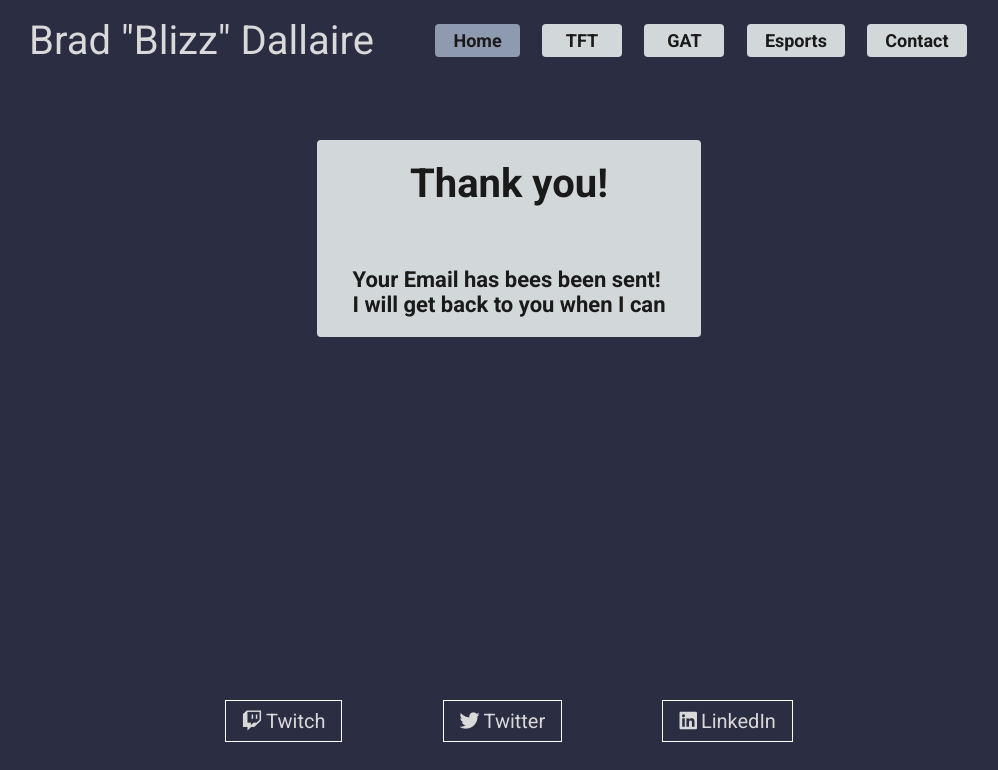
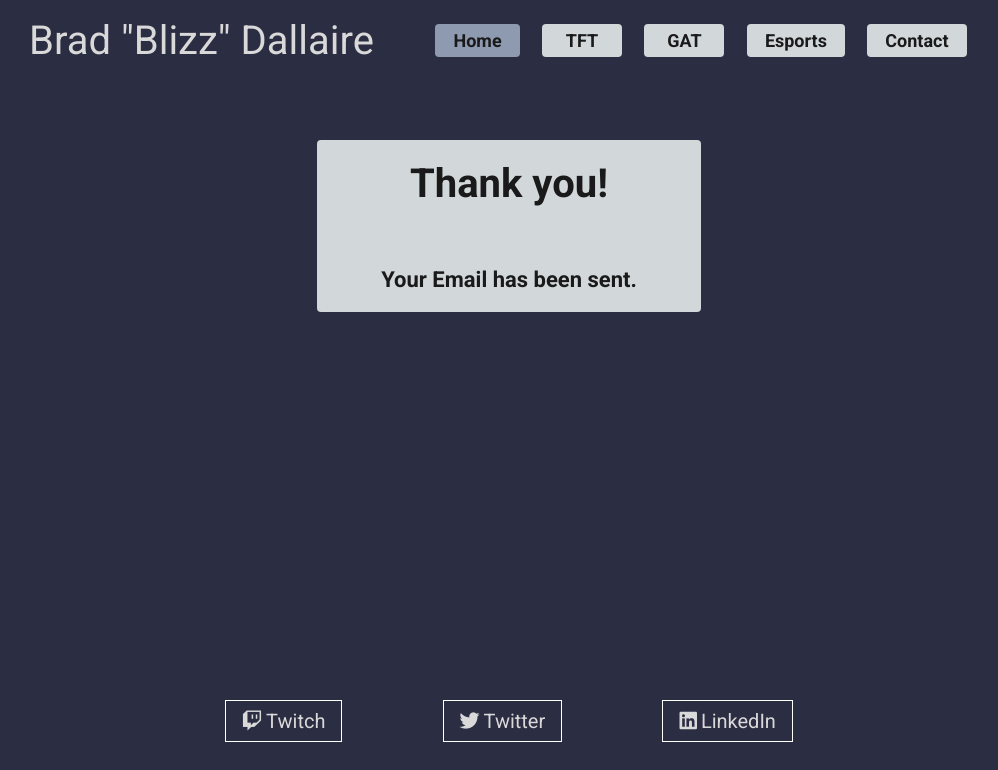
Before and after one commit to Yacheen/Brads-Portfolio, a React (Create React App) app: page /Thankyou in a window 1280 px wide. Shown: the top 770 px of the page, without its empty margins (131-1129 px from the left). Built offline with nearby package versions, Linux system fonts and the light colour scheme.

Commit message:
edited thankyou message

```diff
--- a/src/components/Thankyou.jsx
+++ b/src/components/Thankyou.jsx
@@ -5,7 +5,7 @@ export default function Thankyou() {
         <section className="thankyou">
             <div className="thankyou-content">
                 <h2>Thank you!</h2>
-                <h3>Your Email has bees been sent! <br /> I will get back to you when I can </h3>
+                <h3>Your Email has been sent.</h3>
             </div>
 
         </section>
```
